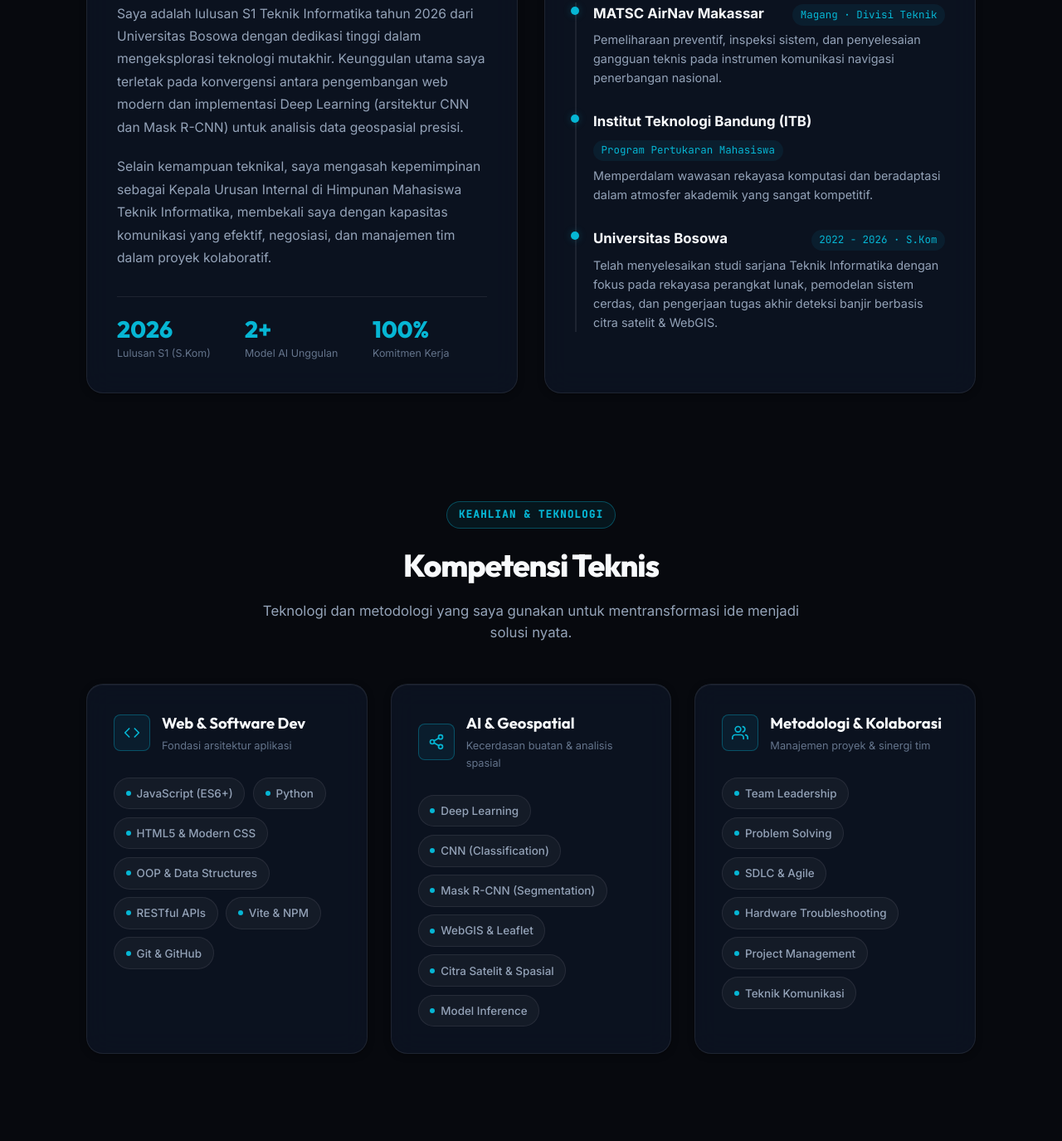
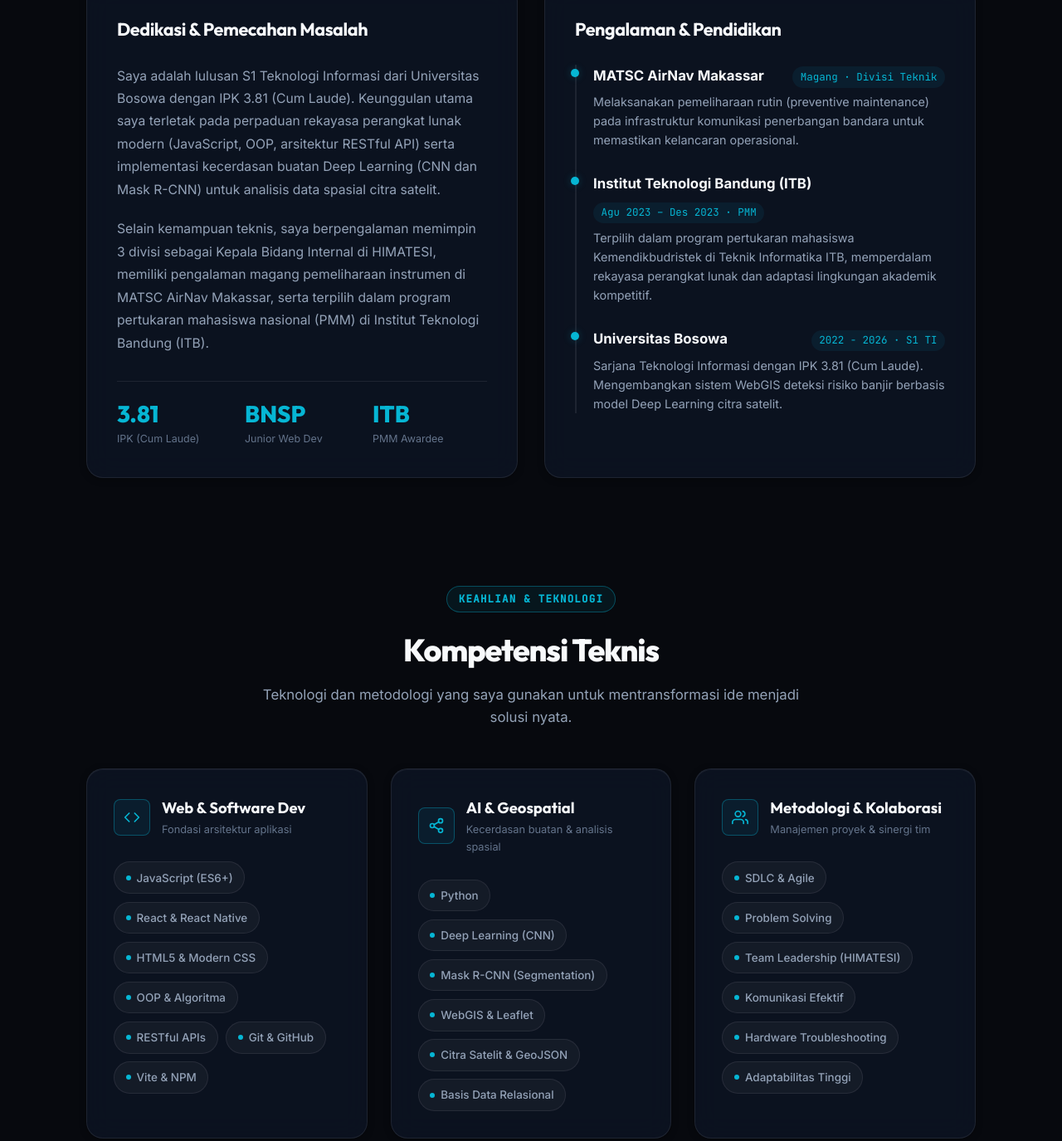
Before and after one commit to Saddamalfarauq/portofolio-web, a website built with Vite: page index.html in a window 1280 px wide. Shown: the part 1162-2537 px from the top of the page at 83% size. Built offline with nearby package versions, Linux system fonts and the light colour scheme.

Commit message:
feat: align portfolio with submitted job applications (Web & Software Dev, IPK 3.81 Cum Laude, PMM ITB, BNSP)

```diff
--- a/index.html
+++ b/index.html
@@ -3,8 +3,8 @@
 <head>
     <meta charset="UTF-8">
     <meta name="viewport" content="width=device-width, initial-scale=1.0">
-    <title>Saddam Alfarauq | Software Developer & AI Specialist</title>
-    <meta name="description" content="Portofolio Saddam Alfarauq - Software Developer & AI Enthusiast yang berspesialisasi dalam JavaScript, Deep Learning, dan WebGIS.">
+    <title>Saddam Alfarauq | Web & Software Developer</title>
+    <meta name="description" content="Portofolio Saddam Alfarauq - Web & Software Developer tersertifikasi BNSP, spesialisasi JavaScript, OOP, WebGIS, dan integrasi Artificial Intelligence.">
     <!-- Google Fonts -->
     <link rel="preconnect" href="https://fonts.googleapis.com">
     <link rel="preconnect" href="https://fonts.gstatic.com" crossorigin>
@@ -91,10 +91,10 @@
 
                 <p class="greeting" data-i18n="hero_greeting">Halo, saya</p>
                 <h1 class="hero-name">Saddam Alfarauq</h1>
-                <h2 class="hero-role" data-i18n="hero_title">Software Developer & AI Enthusiast</h2>
+                <h2 class="hero-role" data-i18n="hero_title">Web & Software Developer</h2>
 
                 <p class="hero-bio" data-i18n="hero_summary">
-                    Lulusan S1 Teknik Informatika (2026) dari Universitas Bosowa dengan spesialisasi rekayasa perangkat lunak, JavaScript, dan Deep Learning. Berfokus pada pembangunan solusi WebGIS interaktif serta arsitektur sistem yang terukur.
+                    Lulusan S1 Teknologi Informasi Universitas Bosowa (IPK 3.81 Cum Laude) dan tersertifikasi Junior Web Developer oleh BNSP. Berpengalaman dalam rekayasa perangkat lunak modern (JavaScript, OOP, RESTful API), solusi WebGIS interaktif, serta integrasi model kecerdasan buatan (Deep Learning).
                 </p>
 
                 <!-- Action Buttons -->
@@ -115,12 +115,17 @@
                 <div class="highlights-strip">
                     <div class="highlight-item">
                         <span class="highlight-title">AirNav Makassar</span>
-                        <span class="highlight-subtitle" data-i18n="hl_airnav">Ex-Intern Engineering</span>
+                        <span class="highlight-subtitle" data-i18n="hl_airnav">Ex-Intern Teknik</span>
                     </div>
                     <div class="highlight-divider"></div>
                     <div class="highlight-item">
                         <span class="highlight-title">ITB Bandung</span>
-                        <span class="highlight-subtitle" data-i18n="hl_itb">Student Exchange</span>
+                        <span class="highlight-subtitle" data-i18n="hl_itb">PMM Awardee</span>
+                    </div>
+                    <div class="highlight-divider"></div>
+                    <div class="highlight-item">
+                        <span class="highlight-title">BNSP RI</span>
+                        <span class="highlight-subtitle" data-i18n="hl_bnsp">Certified Web Dev</span>
                     </div>
                     <div class="highlight-divider"></div>
                     <div class="highlight-item">
@@ -145,7 +150,7 @@
                             </div>
                             <div class="info-details">
                                 <span class="info-name">Saddam Alfarauq</span>
-                                <span class="info-role" data-i18n="profile_card_role">S.Kom Teknik Informatika · Lulusan 2026</span>
+                                <span class="info-role" data-i18n="profile_card_role">S1 Teknologi Informasi · IPK 3.81 (Cum Laude)</span>
                             </div>
                         </div>
                     </div>
@@ -166,24 +171,24 @@
                 <div class="about-card glass">
                     <h3 class="card-heading" data-i18n="about_bio_title">Eksplorasi & Dedikasi</h3>
                     <p class="about-paragraph" data-i18n="about_p1">
-                        Saya adalah lulusan S1 Teknik Informatika tahun 2026 dari Universitas Bosowa dengan dedikasi tinggi dalam mengeksplorasi teknologi mutakhir. Keunikan profil saya terletak pada irisan antara pengembangan web modern dan implementasi <em>Deep Learning</em> (khususnya arsitektur CNN dan Mask R-CNN) untuk analisis data spasial.
+                        Saya adalah lulusan S1 Teknologi Informasi dari Universitas Bosowa dengan IPK 3.81 (Cum Laude). Keunggulan utama saya terletak pada perpaduan rekayasa perangkat lunak modern (JavaScript, OOP, arsitektur RESTful API) serta implementasi kecerdasan buatan <em>Deep Learning</em> (CNN dan Mask R-CNN) untuk analisis data spasial citra satelit.
                     </p>
                     <p class="about-paragraph" data-i18n="about_p2">
-                        Selain kemampuan teknis, saya terbiasa memimpin dan berkolaborasi. Pengalaman sebagai Kepala Urusan Internal di Himpunan Mahasiswa Teknik Informatika melatih kemampuan komunikasi, manajemen konflik, dan eksekusi program kerja dalam lingkungan tim yang dinamis.
+                        Selain kemampuan teknis, saya berpengalaman memimpin 3 divisi sebagai Kepala Bidang Internal di HIMATESI, memiliki pengalaman magang pemeliharaan instrumen di MATSC AirNav Makassar, serta terpilih dalam program pertukaran mahasiswa nasional (PMM) di Institut Teknologi Bandung (ITB).
                     </p>
 
                     <div class="stats-row">
                         <div class="stat-box">
-                            <span class="stat-number">2026</span>
-                            <span class="stat-label" data-i18n="stat_year">Lulusan S1 (S.Kom)</span>
+                            <span class="stat-number">3.81</span>
+                            <span class="stat-label" data-i18n="stat_gpa">IPK (Cum Laude)</span>
                         </div>
                         <div class="stat-box">
-                            <span class="stat-number">2+</span>
-                            <span class="stat-label" data-i18n="stat_ai">Model AI Unggulan</span>
+                            <span class="stat-number">BNSP</span>
+                            <span class="stat-label" data-i18n="stat_cert">Junior Web Dev</span>
                         </div>
                         <div class="stat-box">
-                            <span class="stat-number">100%</span>
-                            <span class="stat-label" data-i18n="stat_commitment">Komitmen & Ketelitian</span>
+                            <span class="stat-number">ITB</span>
+                            <span class="stat-label" data-i18n="stat_exchange">PMM Awardee</span>
                         </div>
                     </div>
                 </div>
@@ -198,10 +203,10 @@
                             <div class="timeline-body">
                                 <div class="entry-header">
                                     <h4 class="entry-org">MATSC AirNav Makassar</h4>
-                                    <span class="entry-period" data-i18n="about_timeline_1_date">Internship · Teknik</span>
+                                    <span class="entry-period" data-i18n="about_timeline_1_date">Magang · Divisi Teknik</span>
                                 </div>
                                 <p class="entry-desc" data-i18n="about_timeline_1_desc">
-                                    Melakukan pemeliharaan preventif, pengecekan berkala, dan penanganan kendala teknis pada perangkat komunikasi navigasi penerbangan nasional.
+                                    Melaksanakan pemeliharaan rutin (*preventive maintenance*) pada infrastruktur komunikasi penerbangan bandara untuk memastikan kelancaran operasional.
                                 </p>
                             </div>
                         </div>
@@ -212,10 +217,10 @@
                             <div class="timeline-body">
                                 <div class="entry-header">
                                     <h4 class="entry-org" data-i18n="about_timeline_2_org">Institut Teknologi Bandung (ITB)</h4>
-                                    <span class="entry-period" data-i18n="about_timeline_2_date">Student Exchange</span>
+                                    <span class="entry-period" data-i18n="about_timeline_2_date">Agu 2023 – Des 2023 · PMM</span>
                                 </div>
                                 <p class="entry-desc" data-i18n="about_timeline_2_desc">
-                                    Mengikuti program pertukaran mahasiswa akademik terkemuka, memperdalam wawasan rekayasa dan beradaptasi dalam atmosfer kompetisi akademik tinggi.
+                                    Terpilih dalam program pertukaran mahasiswa Kemendikbudristek di Teknik Informatika ITB, memperdalam rekayasa perangkat lunak dan adaptasi lingkungan akademik kompetitif.
                                 </p>
                             </div>
                         </div>
@@ -226,10 +231,10 @@
                             <div class="timeline-body">
                                 <div class="entry-header">
                                     <h4 class="entry-org">Universitas Bosowa</h4>
-                                    <span class="entry-period" data-i18n="about_timeline_3_date">2022 - 2026 · S.Kom</span>
+                                    <span class="entry-period" data-i18n="about_timeline_3_date">2022 - 2026 · S1 TI</span>
                                 </div>
                                 <p class="entry-desc" data-i18n="about_timeline_3_desc">
-                                    Telah menyelesaikan studi sarjana Teknik Informatika dengan fokus pada rekayasa perangkat lunak, sistem cerdas, dan proyek tugas akhir implementasi deteksi bencana berbasis WebGIS.
+                                    Sarjana Teknologi Informasi dengan IPK 3.81 (Cum Laude). Mengembangkan sistem WebGIS deteksi risiko banjir berbasis model Deep Learning citra satelit.
                                 </p>
                             </div>
                         </div>
@@ -263,12 +268,12 @@
                     </div>
                     <div class="chips-container">
                         <span class="tech-chip"><span class="chip-dot"></span>JavaScript (ES6+)</span>
-                        <span class="tech-chip"><span class="chip-dot"></span>Python</span>
+                        <span class="tech-chip"><span class="chip-dot"></span>React & React Native</span>
                         <span class="tech-chip"><span class="chip-dot"></span>HTML5 & Modern CSS</span>
-                        <span class="tech-chip"><span class="chip-dot"></span>OOP & Data Structures</span>
+                        <span class="tech-chip"><span class="chip-dot"></span>OOP & Algoritma</span>
                         <span class="tech-chip"><span class="chip-dot"></span>RESTful APIs</span>
+                        <span class="tech-chip"><span class="chip-dot"></span>Git & GitHub</span>
                         <span class="tech-chip"><span class="chip-dot"></span>Vite & NPM</span>
-                        <span class="tech-chip"><span class="chip-dot"></span>Git & GitHub</span>
                     </div>
                 </div>
 
@@ -290,12 +295,12 @@
                         </div>
                     </div>
                     <div class="chips-container">
-                        <span class="tech-chip"><span class="chip-dot"></span>Deep Learning</span>
-                        <span class="tech-chip"><span class="chip-dot"></span>CNN (Classification)</span>
+                        <span class="tech-chip"><span class="chip-dot"></span>Python</span>
+                        <span class="tech-chip"><span class="chip-dot"></span>Deep Learning (CNN)</span>
                         <span class="tech-chip"><span class="chip-dot"></span>Mask R-CNN (Segmentation)</span>
                         <span class="tech-chip"><span class="chip-dot"></span>WebGIS & Leaflet</span>
-                        <span class="tech-chip"><span class="chip-dot"></span>Citra Satelit & Spasial</span>
-                        <span class="tech-chip"><span class="chip-dot"></span>Model Inference</span>
+                        <span class="tech-chip"><span class="chip-dot"></span>Citra Satelit & GeoJSON</span>
+                        <span class="tech-chip"><span class="chip-dot"></span>Basis Data Relasional</span>
                     </div>
                 </div>
 
@@ -316,12 +321,12 @@
                         </div>
                     </div>
                     <div class="chips-container">
-                        <span class="tech-chip"><span class="chip-dot"></span>Team Leadership</span>
+                        <span class="tech-chip"><span class="chip-dot"></span>SDLC & Agile</span>
                         <span class="tech-chip"><span class="chip-dot"></span>Problem Solving</span>
-                        <span class="tech-chip"><span class="chip-dot"></span>SDLC & Agile</span>
+                        <span class="tech-chip"><span class="chip-dot"></span>Team Leadership (HIMATESI)</span>
+                        <span class="tech-chip"><span class="chip-dot"></span>Komunikasi Efektif</span>
                         <span class="tech-chip"><span class="chip-dot"></span>Hardware Troubleshooting</span>
-                        <span class="tech-chip"><span class="chip-dot"></span>Project Management</span>
-                        <span class="tech-chip"><span class="chip-dot"></span>Teknik Komunikasi</span>
+                        <span class="tech-chip"><span class="chip-dot"></span>Adaptabilitas Tinggi</span>
                     </div>
                 </div>
             </div>
--- a/src/main.js
+++ b/src/main.js
@@ -17,31 +17,32 @@ const translations = {
         nav_contact_btn: "Hubungi Saya",
         hero_status: "Terbuka untuk Peluang Kerja & Kolaborasi",
         hero_greeting: "Halo, saya",
-        hero_title: "Software Developer & AI Enthusiast",
-        hero_summary: "Lulusan S1 Teknik Informatika (2026) dari Universitas Bosowa dengan keahlian dalam rekayasa perangkat lunak, JavaScript, dan Deep Learning. Berfokus pada pembangunan solusi WebGIS interaktif serta arsitektur sistem yang terukur.",
+        hero_title: "Web & Software Developer",
+        hero_summary: "Lulusan S1 Teknologi Informasi Universitas Bosowa (IPK 3.81 Cum Laude) dan tersertifikasi Junior Web Developer oleh BNSP. Berpengalaman dalam rekayasa perangkat lunak modern (JavaScript, OOP, RESTful API), solusi WebGIS interaktif, serta integrasi model kecerdasan buatan (Deep Learning).",
         hero_btn_work: "Lihat Karya Saya",
         hero_btn_contact: "Hubungi Saya",
-        hl_airnav: "Ex-Intern Divisi Teknik",
-        hl_itb: "Pertukaran Mahasiswa",
+        hl_airnav: "Ex-Intern Teknik",
+        hl_itb: "PMM ITB Awardee",
+        hl_bnsp: "Certified Web Dev",
         hl_gis: "CNN & Mask R-CNN",
-        profile_card_role: "S.Kom Teknik Informatika · Lulusan 2026",
+        profile_card_role: "S1 Teknologi Informasi · IPK 3.81 (Cum Laude)",
         about_tag: "PROFIL & PERJALANAN",
         about_title: "Tentang Saya",
         about_subtitle: "Kombinasi antara rekayasa perangkat lunak, kecerdasan buatan, dan kepemimpinan organisasi.",
         about_bio_title: "Dedikasi & Pemecahan Masalah",
-        about_p1: "Saya adalah lulusan S1 Teknik Informatika tahun 2026 dari Universitas Bosowa dengan dedikasi tinggi dalam mengeksplorasi teknologi mutakhir. Keunggulan utama saya terletak pada konvergensi antara pengembangan web modern dan implementasi Deep Learning (arsitektur CNN dan Mask R-CNN) untuk analisis data geospasial presisi.",
-        about_p2: "Selain kemampuan teknikal, saya mengasah kepemimpinan sebagai Kepala Urusan Internal di Himpunan Mahasiswa Teknik Informatika, membekali saya dengan kapasitas komunikasi yang efektif, negosiasi, dan manajemen tim dalam proyek kolaboratif.",
-        stat_year: "Lulusan S1 (S.Kom)",
-        stat_ai: "Model AI Unggulan",
-        stat_commitment: "Komitmen Kerja",
+        about_p1: "Saya adalah lulusan S1 Teknologi Informasi dari Universitas Bosowa dengan IPK 3.81 (Cum Laude). Keunggulan utama saya terletak pada perpaduan rekayasa perangkat lunak modern (JavaScript, OOP, arsitektur RESTful API) serta implementasi kecerdasan buatan Deep Learning (CNN dan Mask R-CNN) untuk analisis data spasial citra satelit.",
+        about_p2: "Selain kemampuan teknis, saya berpengalaman memimpin 3 divisi sebagai Kepala Bidang Internal di HIMATESI, memiliki pengalaman magang pemeliharaan instrumen di MATSC AirNav Makassar, serta terpilih dalam program pertukaran mahasiswa nasional (PMM) di Institut Teknologi Bandung (ITB).",
+        stat_gpa: "IPK (Cum Laude)",
+        stat_cert: "Junior Web Dev",
+        stat_exchange: "PMM Awardee",
         about_timeline_title: "Pengalaman & Pendidikan",
         about_timeline_1_date: "Magang · Divisi Teknik",
-        about_timeline_1_desc: "Pemeliharaan preventif, inspeksi sistem, dan penyelesaian gangguan teknis pada instrumen komunikasi navigasi penerbangan nasional.",
+        about_timeline_1_desc: "Melaksanakan pemeliharaan rutin (preventive maintenance) pada infrastruktur komunikasi penerbangan bandara untuk memastikan kelancaran operasional.",
         about_timeline_2_org: "Institut Teknologi Bandung (ITB)",
-        about_timeline_2_date: "Program Pertukaran Mahasiswa",
-        about_timeline_2_desc: "Memperdalam wawasan rekayasa komputasi dan beradaptasi dalam atmosfer akademik yang sangat kompetitif.",
-        about_timeline_3_date: "2022 - 2026 · S.Kom",
-        about_timeline_3_desc: "Telah menyelesaikan studi sarjana Teknik Informatika dengan fokus pada rekayasa perangkat lunak, pemodelan sistem cerdas, dan pengerjaan tugas akhir deteksi banjir berbasis citra satelit & WebGIS.",
+        about_timeline_2_date: "Agu 2023 – Des 2023 · PMM",
+        about_timeline_2_desc: "Terpilih dalam program pertukaran mahasiswa Kemendikbudristek di Teknik Informatika ITB, memperdalam rekayasa perangkat lunak dan adaptasi lingkungan akademik kompetitif.",
+        about_timeline_3_date: "2022 - 2026 · S1 TI",
+        about_timeline_3_desc: "Sarjana Teknologi Informasi dengan IPK 3.81 (Cum Laude). Mengembangkan sistem WebGIS deteksi risiko banjir berbasis model Deep Learning citra satelit.",
         skills_tag: "KEAHLIAN & TEKNOLOGI",
         skills_title: "Kompetensi Teknis",
         skills_subtitle: "Teknologi dan metodologi yang saya gunakan untuk mentransformasi ide menjadi solusi nyata.",
@@ -66,7 +67,7 @@ const translations = {
         contact_title: "Mari Berkolaborasi",
         contact_subtitle: "Terbuka untuk diskusi proyek baru, rekrutmen profesional, atau sekadar bertukar wawasan teknologi.",
         contact_heading: "Siap Membangun Sesuatu yang Berdampak?",
-        contact_lead: "Saya saat ini siap menyambut kesempatan kerja baru sebagai Software Developer, Web Developer, atau IT Staff. Silakan hubungi saya melalui email atau jaringan profesional berikut:",
+        contact_lead: "Saya saat ini siap menyambut kesempatan kerja baru sebagai Software Developer, Web Developer, atau IT Engineer. Silakan hubungi saya melalui email atau jaringan profesional berikut:",
         btn_copy: "Salin",
         btn_send_email: "Kirim Email Sekarang",
         footer_rights: "Hak Cipta Dilindungi.",
@@ -82,31 +83,32 @@ const translations = {
         nav_contact_btn: "Contact Me",
         hero_status: "Open to Work Opportunities & Collaboration",
         hero_greeting: "Hello, I'm",
-        hero_title: "Software Developer & AI Enthusiast",
-        hero_summary: "Informatics Engineering graduate (B.S., 2026) from Universitas Bosowa specializing in software engineering, JavaScript, and Deep Learning. Focused on building interactive WebGIS applications and resilient system architectures.",
+        hero_title: "Web & Software Developer",
+        hero_summary: "Information Technology graduate from Universitas Bosowa (GPA 3.81 Cum Laude) certified as a Junior Web Developer by BNSP. Proficient in modern software engineering (JavaScript, OOP, RESTful APIs), interactive WebGIS solutions, and Deep Learning integration.",
         hero_btn_work: "View My Work",
         hero_btn_contact: "Contact Me",
         hl_airnav: "Ex-Intern Engineering",
-        hl_itb: "Student Exchange",
+        hl_itb: "PMM ITB Awardee",
+        hl_bnsp: "Certified Web Dev",
         hl_gis: "CNN & Mask R-CNN",
-        profile_card_role: "B.S. Informatics Engineering · Class of 2026",
+        profile_card_role: "B.S. Information Technology · GPA 3.81 (Cum Laude)",
         about_tag: "PROFILE & JOURNEY",
         about_title: "About Me",
         about_subtitle: "Bridging software engineering, machine learning, and organizational leadership.",
         about_bio_title: "Dedication & Problem Solving",
-        about_p1: "I am a 2026 Informatics Engineering graduate from Universitas Bosowa with a strong drive for technological innovation. My distinct edge lies at the crossroads of modern web development and Deep Learning (CNN & Mask R-CNN architectures) for high-precision geospatial data intelligence.",
-        about_p2: "Beyond technical craftsmanship, I served as Head of Internal Affairs in my student association, honing clear communication, negotiation, and cross-functional team management in high-velocity projects.",
-        stat_year: "Class of 2026 (B.S.)",
-        stat_ai: "Featured AI Models",
-        stat_commitment: "Work Commitment",
+        about_p1: "I am an Information Technology graduate from Universitas Bosowa with a GPA of 3.81 (Cum Laude). My primary strength lies at the intersection of modern software engineering (JavaScript, OOP, RESTful APIs) and artificial intelligence (CNN & Mask R-CNN) for high-precision satellite geospatial intelligence.",
+        about_p2: "Beyond technical craftsmanship, I led 3 core divisions as Head of Internal Affairs at HIMATESI, completed technical internship at MATSC AirNav Makassar, and was selected for the nationwide Indonesian Student Exchange (PMM) at Institut Teknologi Bandung (ITB).",
+        stat_gpa: "GPA (Cum Laude)",
+        stat_cert: "Junior Web Dev",
+        stat_exchange: "PMM Awardee",
         about_timeline_title: "Experience & Education",
         about_timeline_1_date: "Internship · Engineering Div.",
-        about_timeline_1_desc: "Preventive maintenance, routine system inspection, and troubleshooting of national civil aviation communication equipment.",
+        about_timeline_1_desc: "Executed routine preventive maintenance on aviation communication infrastructure to maintain strict civil aviation operational standards.",
         about_timeline_2_org: "Institut Teknologi Bandung (ITB)",
-        about_timeline_2_date: "Student Exchange Program",
-        about_timeline_2_desc: "Deepened computing engineering concepts while thriving within a competitive top-tier academic environment.",
-        about_timeline_3_date: "2022 - 2026 · B.S.",
-        about_timeline_3_desc: "Completed Bachelor's degree in Informatics Engineering focusing on software systems, intelligent architectures, and a graduation thesis on satellite-based flood detection using WebGIS.",
+        about_timeline_2_date: "Aug 2023 – Dec 2023 · PMM",
+        about_timeline_2_desc: "Selected for the competitive national exchange program at ITB Informatics Engineering, deepening software engineering concepts in an elite academic setting.",
+        about_timeline_3_date: "2022 - 2026 · B.S. IT",
+        about_timeline_3_desc: "Bachelor of Information Technology with a 3.81 GPA (Cum Laude). Engineered an interactive WebGIS disaster detection system powered by Deep Learning satellite models.",
         skills_tag: "SKILLS & TECHNOLOGIES",
         skills_title: "Technical Expertise",
         skills_subtitle: "The tools, frameworks, and methodologies I leverage to engineer production-ready solutions.",
```
